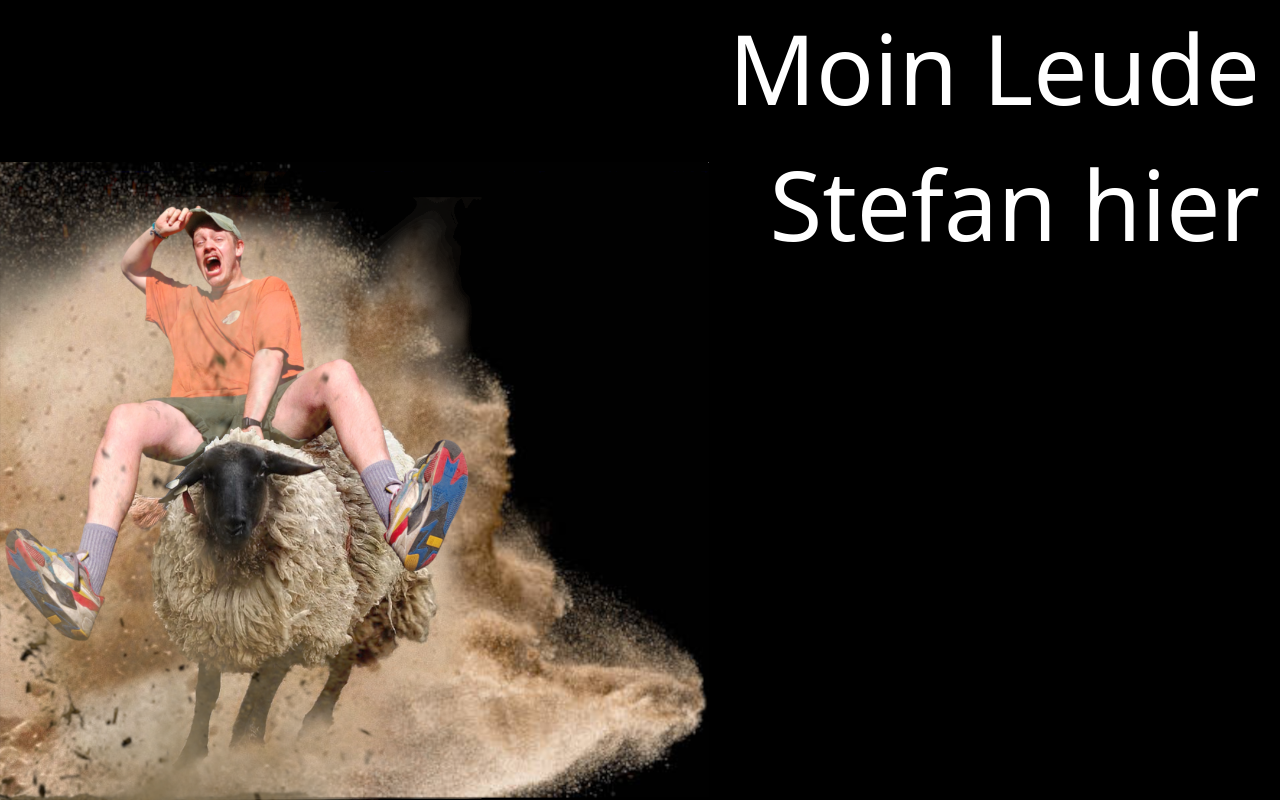
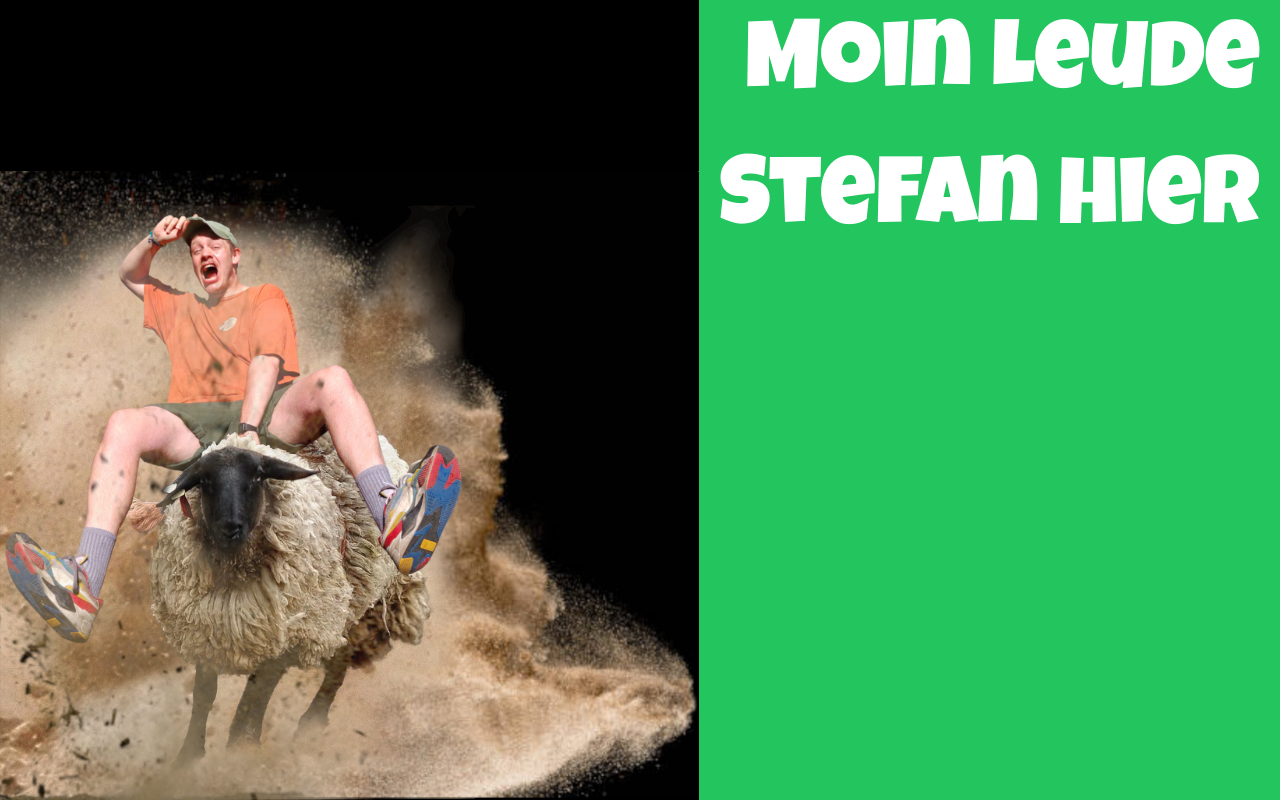
Before and after one commit to giggity-hub/rheinschafe-bewerbung, a Vue app: page / in a window 1280 px wide. Shown: the top 802 px of the page. Built offline with nearby package versions, Linux system fonts and the light colour scheme.

Commit message:
use custom google font

```diff
--- a/index.html
+++ b/index.html
@@ -5,6 +5,10 @@
     <link rel="icon" href="/favicon.ico" />
     <meta name="viewport" content="width=device-width, initial-scale=1.0" />
     <title>Vite App</title>
+    <!-- Google Fonts -->
+    <link rel="preconnect" href="https://fonts.googleapis.com">
+    <link rel="preconnect" href="https://fonts.gstatic.com" crossorigin>
+    <link href="https://fonts.googleapis.com/css2?family=Luckiest+Guy&display=swap" rel="stylesheet">
   </head>
   <body>
     <div id="app"></div>
--- a/src/components/Hero.vue
+++ b/src/components/Hero.vue
@@ -1,6 +1,6 @@
 <template>
 <div class="bg-black w-full h-screen flex-col flex relative lg:(flex-row-reverse justify-end)">
-    <div class="    lg:text-right flex-shrink-0">
+    <div class="    lg:text-right flex-shrink-0 bg-green-500">
         <h1 class="hero-text">Moin Leude</h1>
         <h2 class="hero-text">Stefan hier</h2>
     </div>
@@ -17,7 +17,8 @@
 
 .hero-text{
     @apply text-white text-8xl p-5;
-    /* font-size: */
+    font-size: 10rem;
+    font-family:Luckiest Guy;
 }
 
 
```
